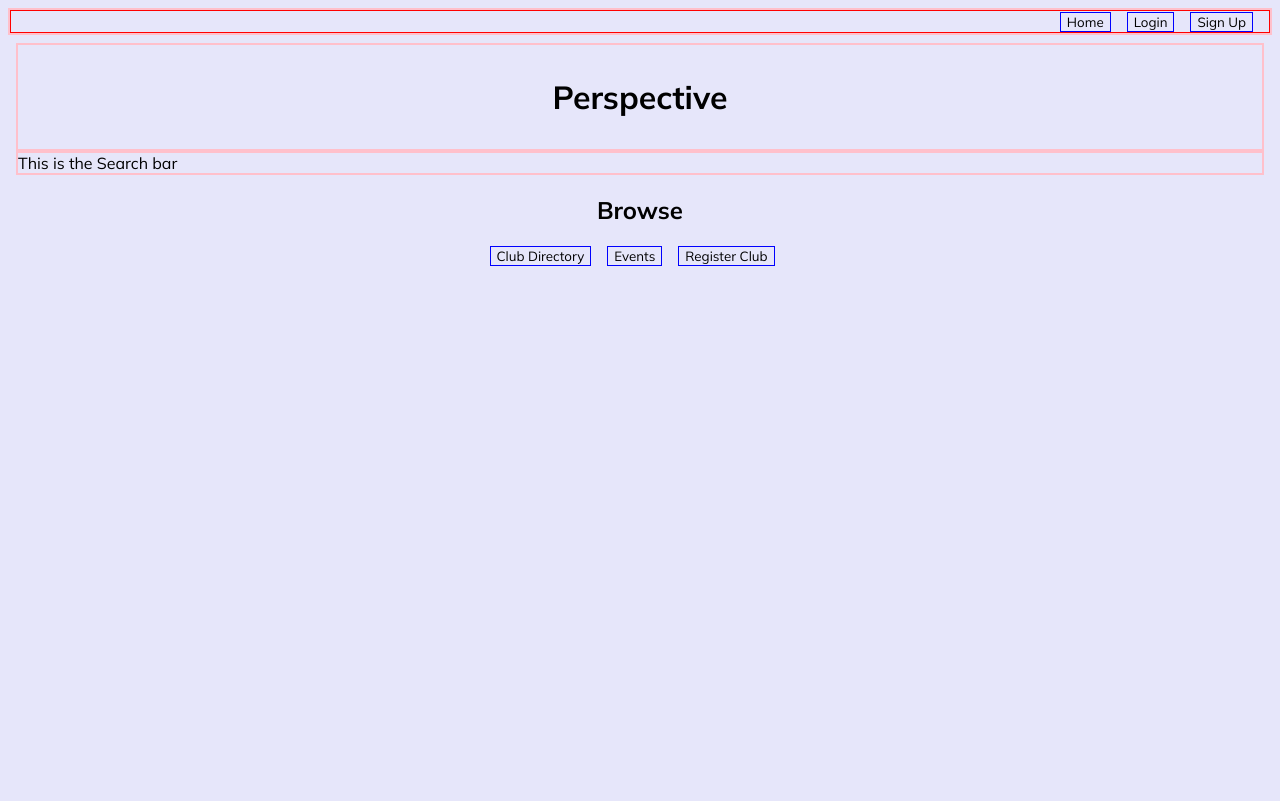
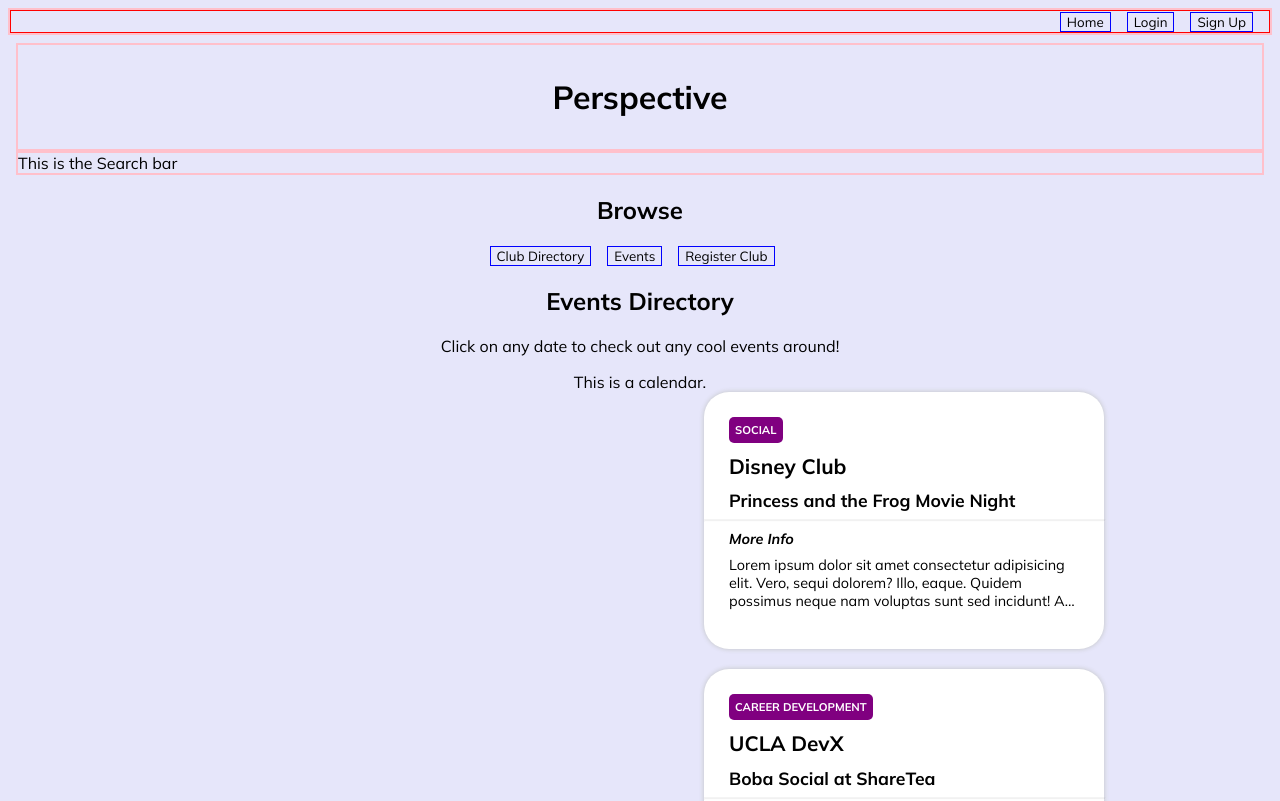
Before and after one commit to jenpennen/ucla-perspective, a React (Vite) app: page /#/ in a window 1280 px wide. Shown: the top 801 px of the page. Built offline with nearby package versions, Linux system fonts and the light colour scheme.

Commit message:
Created the club card component and added a sample of club listings on the landing page.

```diff
--- a/src/App.css
+++ b/src/App.css
@@ -1,3 +1,6 @@
+button {
+  cursor: pointer;
+}
 h1 {
   max-width: 100rem;
   margin: 0 auto;
@@ -11,3 +14,22 @@ h1 {
 .browse {
   text-align: center;
 }
+.directory {
+  text-align: center;
+}
+.club-listing {
+  display:grid;
+  float: right;
+  margin-right: 20vh;
+}
+.more-button {
+  justify-self: right;
+  width: fit-content;
+  background-color: purple;
+  color: white;
+  padding: 5px 15px;
+  border-radius: 8px;
+  border: none;
+  margin: 0;
+  font-weight: bold;
+}
--- a/src/components/Club.jsx
+++ b/src/components/Club.jsx
@@ -1,11 +1,91 @@
 import React from "react";
-function Club() {
+import styled from "styled-components";
+
+const Tag = styled.button `
+  color: white;
+  text-transform: uppercase;
+  font-weight: bold;
+  width: fit-content;
+  background-color: purple;
+  margin-left: 25px;
+  padding: 6px;
+  border-radius: 5px;
+  border: none;
+  font-size: .7em;
+`;
+
+const ClubBox = styled.div`
+  background-color: white;
+  width: 50vh;
+  display: grid;
+  border-radius: 25px;
+  padding-top: 25px;
+  padding-bottom: 25px;
+  box-shadow: 0 0 5px #c2c4c3;
+  margin-bottom: 20px;
+`;
+
+const ClubName = styled.h3`
+  background-color: transparent;
+  justify-self: left;
+  padding-left: 25px;
+  padding-right: 25px;
+  margin: .5em 0;
+  font-weight: bold;
+  font-size: 1.3em;
+`;
+
+const Desc = styled.p`
+  background-color: transparent;
+  justify-self: left;
+  padding-left: 25px;
+  padding-right: 25px;
+  margin: 0;
+  font-weight: bold;
+  font-size: 1.1em;
+`;
+
+const Line = styled.hr `
+  width: 100%;
+  height: 1px;
+  opacity: 0.1;
+  background-color: grey;
+`;
+
+const More = styled.p`
+  background-color: transparent;
+  justify-self: left;
+  padding-left: 25px;
+  padding-right: 25px;
+  margin: 0;
+  font-style: italic;
+  font-weight: bold;
+  font-size: .9em;
+`;
+
+const Info = styled.p `
+  background-color: transparent;
+  margin-top: 0.5em;
+  text-align: left;
+  padding-left: 25px;
+  padding-right: 25px;
+  display: -webkit-box;
+  -webkit-box-orient: vertical;
+  -webkit-line-clamp: 3;
+  overflow: hidden;
+  font-size: .9em;
+`;
+
+function Club(club) {
   return (
-    <div>
-      <h3>Club Name</h3>
-      <p>Club Info</p>
-      <p>Upcoming Events</p>
-    </div>
+    <ClubBox>
+      <Tag>{club.tag}</Tag>
+      <ClubName>{club.name}</ClubName>
+      <Desc>{club.desc}</Desc>
+      <Line/>
+      <More>More Info</More>
+      <Info>{club.info}</Info>
+    </ClubBox>
   );
 }
 
--- a/src/pages/Home.jsx
+++ b/src/pages/Home.jsx
@@ -2,6 +2,7 @@ import { useState } from "react";
 import { Link } from "react-router-dom";
 import { SearchBar } from "../components/SearchBar";
 import BrowseNavBar from "../components/BrowseNavBar";
+import Club from "../components/Club";
 import "../App.css";
 
 function Home() {
@@ -17,6 +18,18 @@ function Home() {
         <h2>Browse</h2>
         <BrowseNavBar />
       </div>
+      <div className="directory">
+        <h2>Events Directory</h2>
+        <p>Click on any date to check out any cool events around!</p>
+        <div className="calendar">
+          This is a calendar.
+        </div>
+        <div className="club-listing">
+          <Club tag="Social" name="Disney Club" desc="Princess and the Frog Movie Night" info="Lorem ipsum dolor sit amet consectetur adipisicing elit. Vero, sequi dolorem? Illo, eaque. Quidem possimus neque nam voluptas sunt sed incidunt! Aut voluptatem neque facilis iure nam, error et magni. Lorem ipsum dolor sit amet consectetur, adipisicing elit. Laboriosam dignissimos ducimus voluptatibus. Molestiae enim animi corrupti ipsa doloribus labore suscipit magnam cumque, itaque, asperiores fuga beatae et facilis voluptatum esse!"/>
+          <Club tag="Career Development" name="UCLA DevX" desc="Boba Social at ShareTea" info="Lorem ipsum dolor sit amet consectetur adipisicing elit. Sint, minus modi. Earum cumque, eos in voluptatum ex omnis, nesciunt dolore doloribus rerum nobis voluptatibus temporibus iste quo iure ab. Repellat! Lorem ipsum dolor sit amet consectetur adipisicing elit. Placeat cupiditate labore nemo maiores voluptates architecto pariatur, repellat voluptatibus, earum ducimus quos illo similique! Dicta fugiat id sunt eius inventore provident."/>
+          <button class="more-button">View on More Events</button>
+        </div>
+      </div>
     </body>
   );
 }
```
